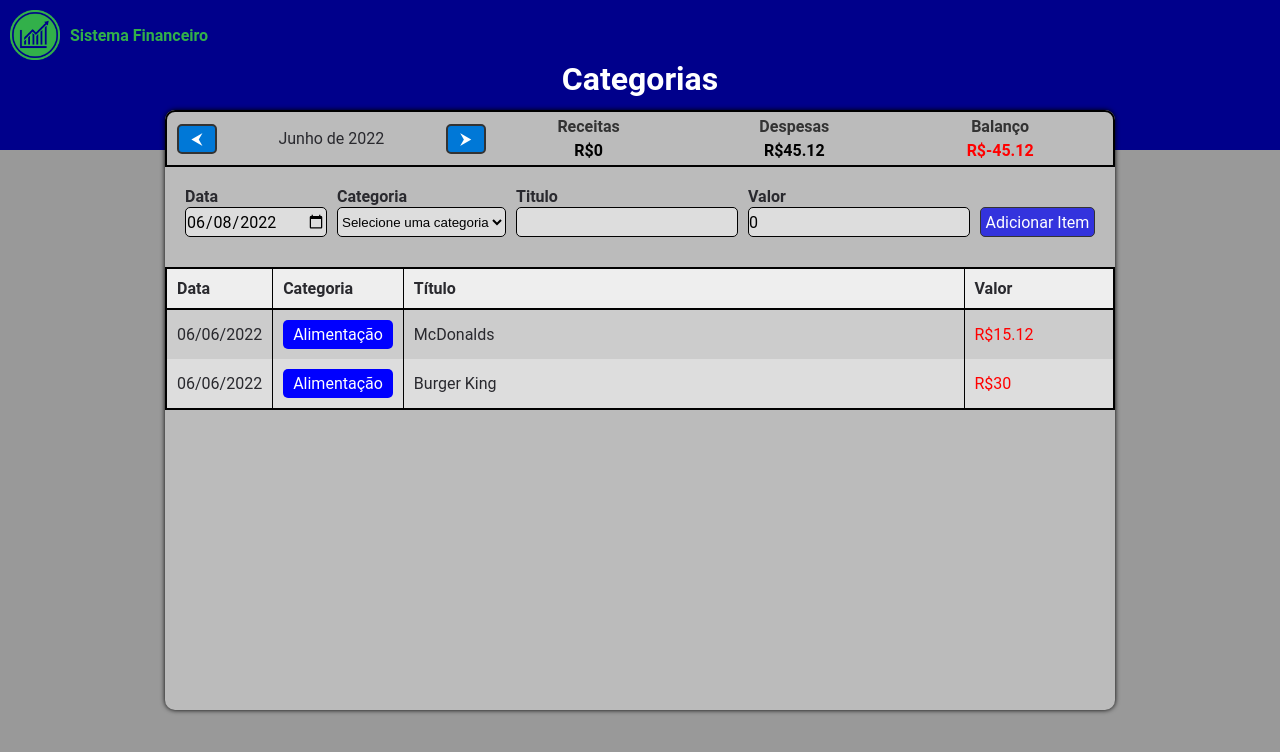
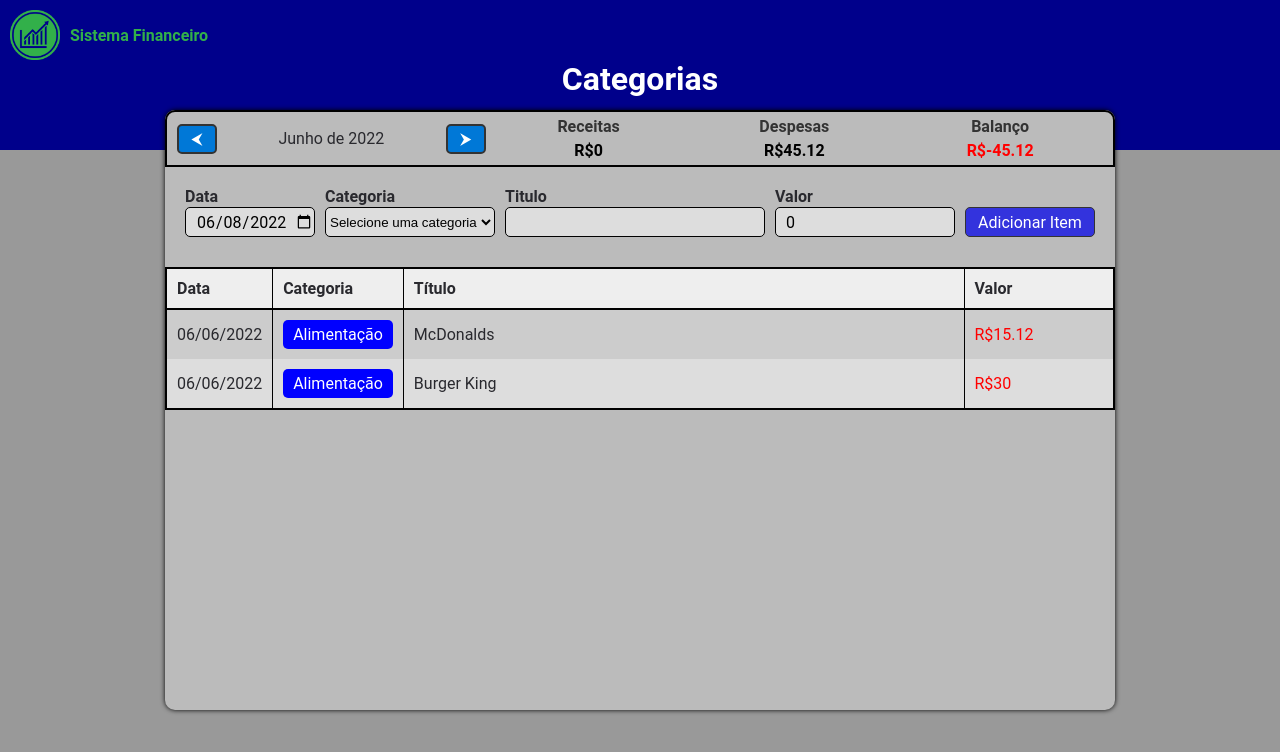
Before and after one commit to brunoamaia/track-money-react, a React (Vite) app: page /edit/categories in a window 1280 px wide. Shown: the top 752 px of the page. Built offline with nearby package versions, Linux system fonts and the light colour scheme.

Commit message:
Ajuste  do estilo dos Input

```diff
--- a/src/components/InputArea/styles.ts
+++ b/src/components/InputArea/styles.ts
@@ -35,10 +35,30 @@ export const Input = styled.div`
 		height: 20px;
 	}
 
+	input {
+		padding-left: 10px;
+	}
+
 	input, select {
 		height: 30px;
 		border: 1px solid;
 		border-radius: 5px;
 		background-color: #DDD;
 	}
+
+	&:first-of-type {
+		max-width: 130px;
+	}
+
+	&:nth-of-type(2) {
+		max-width: 170px;
+	}
+
+	&:nth-of-type(3) input {
+		padding-right: 10px;
+	}
+
+	&:last-of-type {
+		max-width: 180px;
+	}
 `
```
